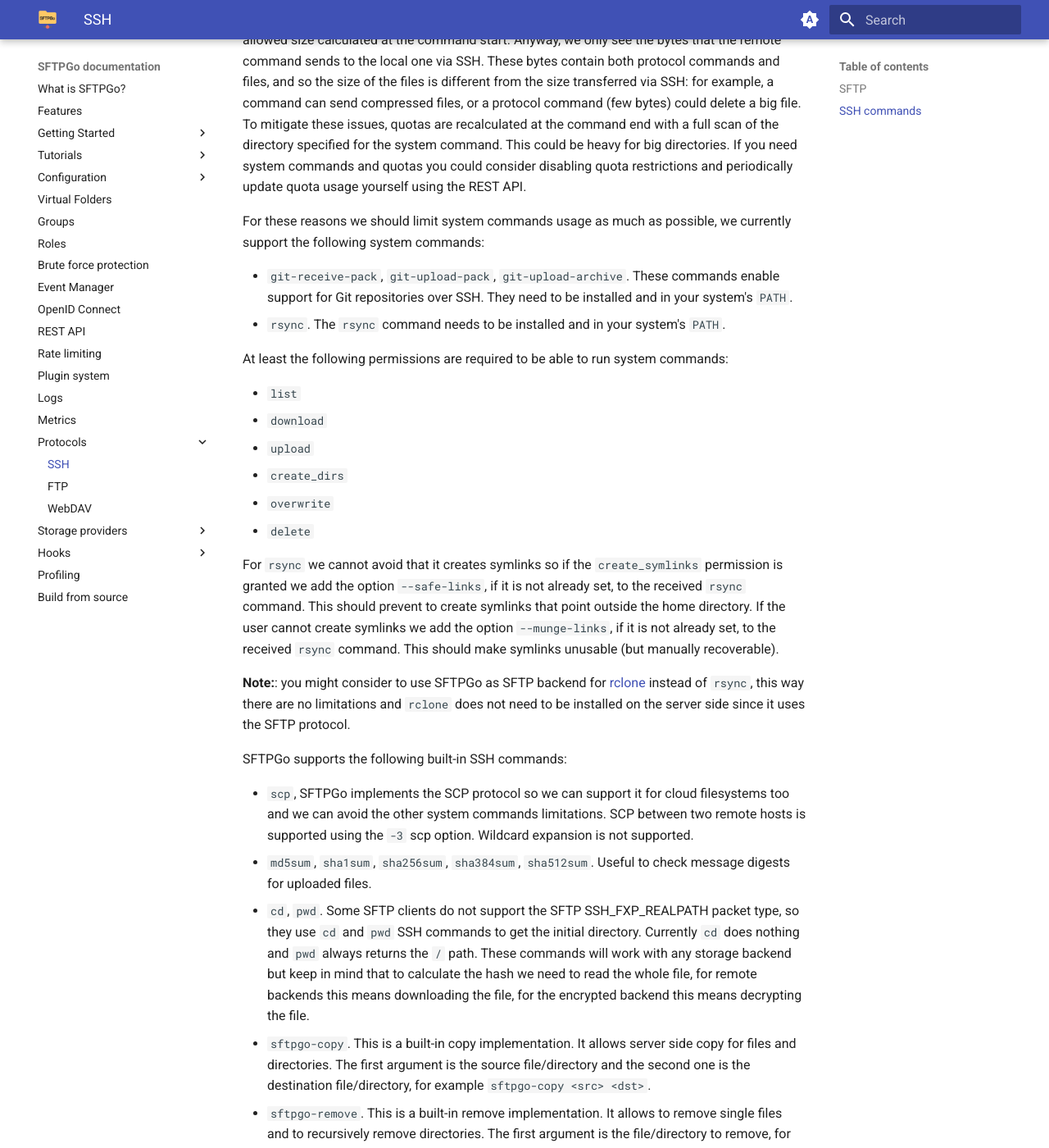
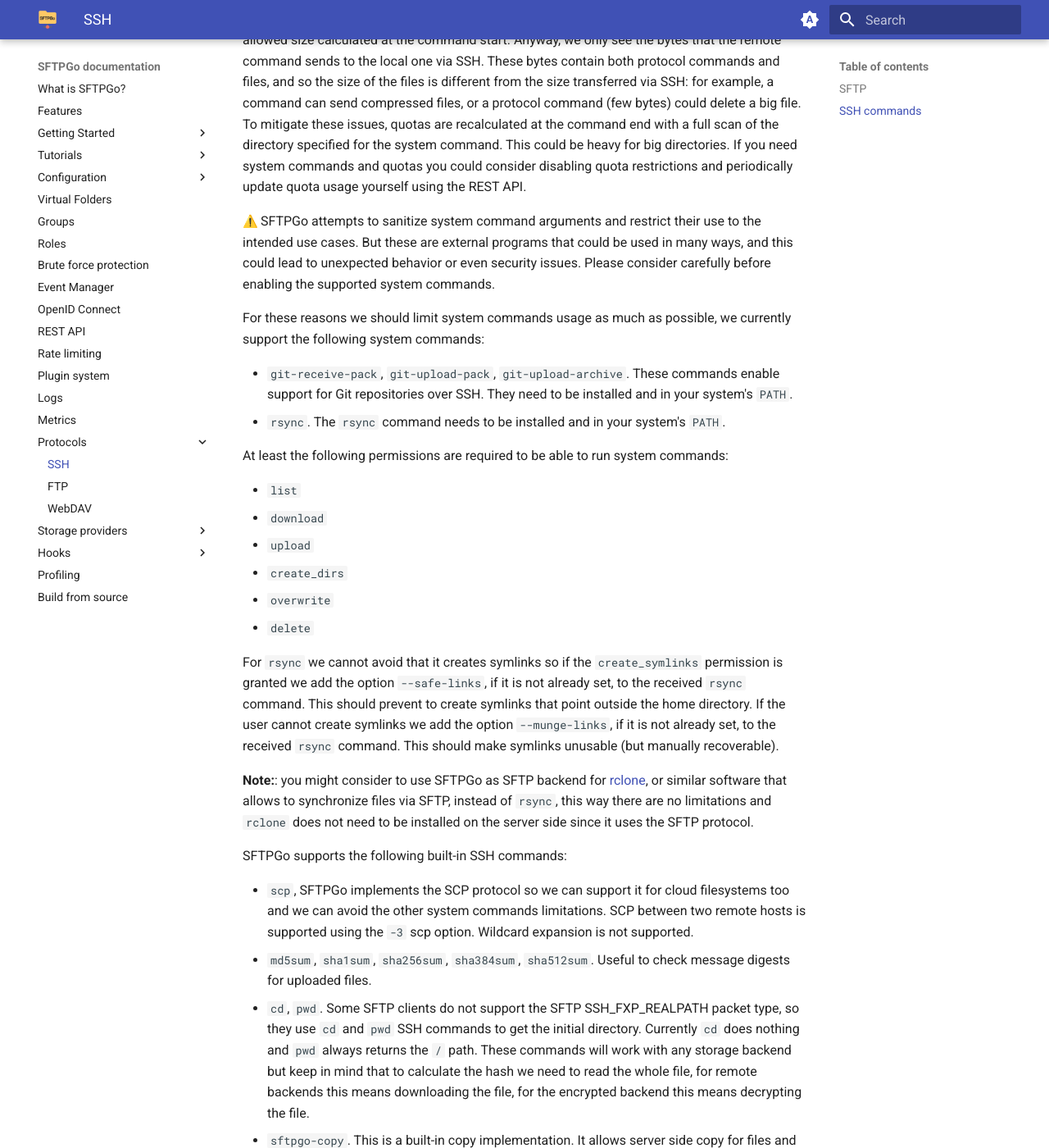
Before and after one commit to sftpgo/docs, an MkDocs documentation site: the page built from docs/ssh.md, in a window 1280 px wide and 1400 px high, scrolled down 914 px. Shown: the whole window at 82% size. Built offline with MkDocs 1.6.1 and Material for MkDocs 9.7.7, drawn with Linux system fonts in a browser that asks for light colours; emoji names are drawn with the system emoji font; the version menu is left out.

Commit message:
ssh commands: add an additional warning for system commands
Signed-off-by: Nicola Murino <nicola.murino@gmail.com>

```diff
--- a/docs/ssh.md
+++ b/docs/ssh.md
@@ -21,6 +21,8 @@ For system commands we have no direct control on file creation/deletion and so t
 
  If quota is enabled and SFTPGo receives a system command, the used size and number of files are checked at the command start and not while new files are created/deleted. While the command is running the number of files is not checked, the remaining size is calculated as the difference between the max allowed quota and the used one, and it is checked against the bytes transferred via SSH. The command is aborted if it uploads more bytes than the remaining allowed size calculated at the command start. Anyway, we only see the bytes that the remote command sends to the local one via SSH. These bytes contain both protocol commands and files, and so the size of the files is different from the size transferred via SSH: for example, a command can send compressed files, or a protocol command (few bytes) could delete a big file. To mitigate these issues, quotas are recalculated at the command end with a full scan of the directory specified for the system command. This could be heavy for big directories. If you need system commands and quotas you could consider disabling quota restrictions and periodically update quota usage yourself using the REST API.
 
+ :warning: SFTPGo attempts to sanitize system command arguments and restrict their use to the intended use cases. But these are external programs that could be used in many ways, and this could lead to unexpected behavior or even security issues. Please consider carefully before enabling the supported system commands.
+
  For these reasons we should limit system commands usage as much as possible, we currently support the following system commands:
 
 - `git-receive-pack`, `git-upload-pack`, `git-upload-archive`. These commands enable support for Git repositories over SSH. They need to be installed and in your system's `PATH`.
@@ -38,7 +40,7 @@ At least the following permissions are required to be able to run system command
 For `rsync`  we cannot avoid that it creates symlinks so if the `create_symlinks` permission is granted we add the option `--safe-links`, if it is not already set, to the received `rsync` command. This should prevent to create symlinks that point outside the home directory.
 If the user cannot create symlinks we add the option `--munge-links`, if it is not already set, to the received `rsync` command. This should make symlinks unusable (but manually recoverable).
 
-**Note:**: you might consider to use SFTPGo as SFTP backend for [rclone](https://rclone.org/sftp/){:target="_blank"} instead of `rsync`, this way there are no limitations and `rclone` does not need to be installed on the server side since it uses the SFTP protocol.
+**Note:**: you might consider to use SFTPGo as SFTP backend for [rclone](https://rclone.org/sftp/){:target="_blank"}, or similar software that allows to synchronize files via SFTP, instead of `rsync`, this way there are no limitations and `rclone` does not need to be installed on the server side since it uses the SFTP protocol.
 
 SFTPGo supports the following built-in SSH commands:
 
```
